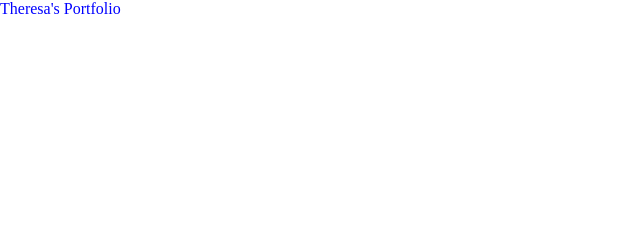
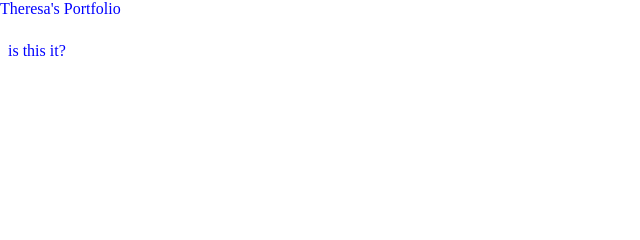
Before and after one commit to ThereseMorgan/UX_UI_HW_17, a plain HTML site: page index.html in a window 1280 px wide. Shown: the top 240 px of the page, 0-640 px from the left. Drawn offline with Linux system fonts and the light colour scheme.

Commit message:
commit on 'main'

```diff
--- a/index.html
+++ b/index.html
@@ -6,6 +6,7 @@
         <link href="css/style.css" rel="stylesheet" type="text/css">
     </head>
     <body>
+        <p>is this it?</p>
         <section class="header">
 
         </section>
```
